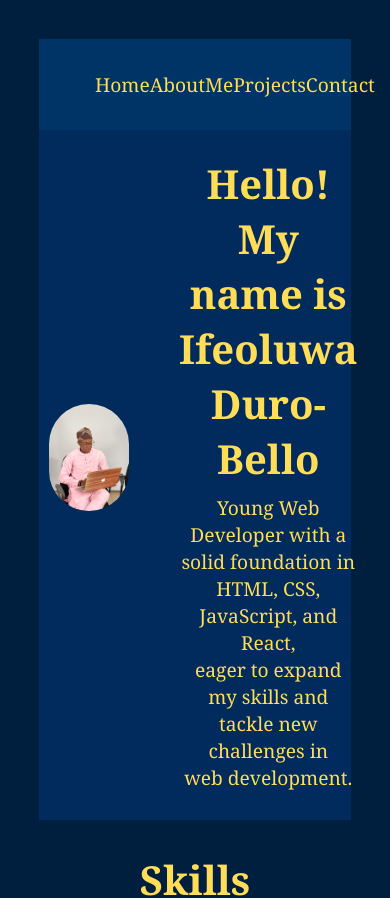
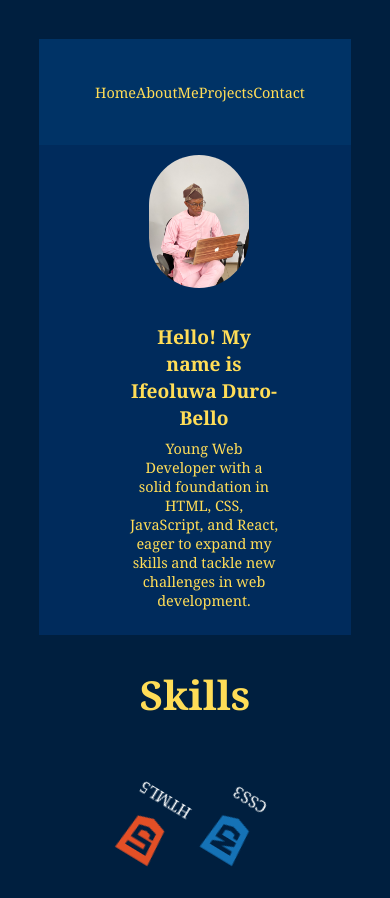
Before and after one commit to IfeoluwaGIT/my-portfolio, a React (Create React App) app: page / in a window 390 px wide. Shown: the top 898 px of the page. Built offline with nearby package versions, Linux system fonts and the light colour scheme.

Commit message:
further changes to meadia queries on all component

```diff
--- a/src/components/AboutMe/AboutMe.css
+++ b/src/components/AboutMe/AboutMe.css
@@ -25,3 +25,19 @@
     line-height: 1.6;
     font-size: 1.2rem;
   }
+  /* Media queries for mobile devices */
+@media (max-width: 850px) {
+  .about-me {
+    padding: 10px;
+  }
+
+  .content {
+    font-size: 1em;
+  }
+}
+
+@media (max-width: 480px) {
+  .content {
+    font-size: 0.9em;
+  }
+}
--- a/src/components/Contact/Contact.css
+++ b/src/components/Contact/Contact.css
@@ -40,7 +40,8 @@
   #contact input[type="email"],
   #contact textarea {
     width: 90%;
-    padding: 1rem;
+    height: 2px;
+    padding: 0.5rem;
     margin-bottom: 1rem;
     font-size: 1rem;
     border: 1px solid #ccc;
@@ -48,7 +49,7 @@
   }
 
   #contact textarea {
-    height: 120px;
+    height: 100px;
     resize: none;
   }
 
@@ -69,3 +70,25 @@
     background-color: #ffc107; /* Lighter yellow */
     transform: translateY(-5px);
   }
+  /* Media queries for mobile devices */
+@media (max-width: 768px) {
+  input, textarea {
+    width: 250px;
+  }
+}
+
+@media (max-width: 480px) {
+  input, textarea {
+    width: 200px;
+  }
+  #contact input[type="text"],
+  #contact input[type="email"],
+  #contact textarea{
+    width: 50%;
+  }
+  button {
+    width: 100px;
+    padding: 10px;
+  }
+
+}
--- a/src/components/Header/Header.css
+++ b/src/components/Header/Header.css
@@ -18,6 +18,9 @@ header {
     flex-direction: row;
     justify-content: space-between;
     align-items: center;
+  }
+  .description {
+    white-space: pre-line; /* Preserves line breaks */
   }
   .text-container {
     justify-content: center;
@@ -40,7 +43,7 @@ header {
     display: inline-block;
   }
 
-  @media (max-width: 768px) {
+  @media (max-width: 850px) {
     header {
       padding: 10px;
     }
@@ -62,15 +65,28 @@ header {
   }
 
   @media (max-width: 480px) {
+    .header-container{
+      display: block;
+      margin-left: 30px;
+
+    }
     .logo {
-      width: 80px;
+    margin-left: 70px;
     }
 
-    h1 {
+   header h1 {
       font-size: 1.2em;
     }
 
-    p {
+   header p {
       font-size: 0.9em;
     }
+    .description {
+      white-space: normal; /* Removes line breaks */
+    }
+    .text-container{
+      width: 150px;
+      text-align: center;
+
+    }
   }
--- a/src/components/Header/Header.js
+++ b/src/components/Header/Header.js
@@ -10,7 +10,7 @@ const Header = () => {
       <img src={iboy} alt="Logo" className="logo" />
         <div className="text-container">
       <h1>Hello! My name is Ifeoluwa Duro-Bello</h1>
-      <p>Young Web Developer with a solid foundation in HTML, CSS, JavaScript, and React,<br></br> eager to expand my skills and tackle new challenges in <br></br>web development. </p>
+      <p className="description">Young Web Developer with a solid foundation in HTML, CSS, JavaScript, and React, eager to expand my skills and tackle new challenges in web development.</p>
       </div>
       </div>
     </header>
--- a/src/components/NavBar/NavBar.css
+++ b/src/components/NavBar/NavBar.css
@@ -21,3 +21,23 @@ nav {
   nav a:hover {
     color: #ffffff; /* White text on hover */
   }
+  /* Media queries for mobile devices */
+@media (max-width: 850px) {
+  nav ul {
+    margin-right: 30px;
+  }
+
+  nav ul li {
+    margin: 10px 0;
+  }
+
+  nav ul li a {
+    font-size: 1em;
+  }
+}
+
+@media (max-width: 480px) {
+  nav ul li a {
+    font-size: 0.9em;
+  }
+}
```
